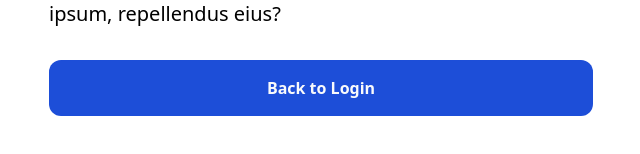
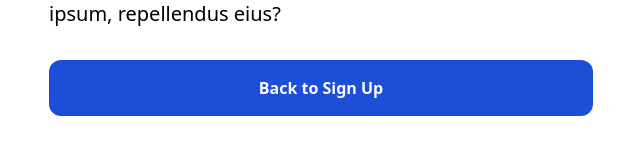
Before and after one commit to GeekyNaved/Easy-Expense, a React (Vite) app: page /privacy-policy in a window 1280 px wide. Shown: the part 376-530 px from the top of the page, without its empty margins (319-959 px from the left). Built offline with nearby package versions, Linux system fonts and the light colour scheme.

Commit message:
adding cursor pointer in links

```diff
--- a/src/pages/auth/EmailSent.jsx
+++ b/src/pages/auth/EmailSent.jsx
@@ -1,7 +1,4 @@
-import { useState } from "react"
-import InputField from "../../components/InputField"
 import CustButton from "../../components/CustButton";
-import { FcGoogle } from "react-icons/fc";
 import { useNavigate } from "react-router-dom";
 import emailRecovery from "../../assets/emailRecovery.png"
 const EmailSent = () => {
--- a/src/pages/auth/ForgotPassword.jsx
+++ b/src/pages/auth/ForgotPassword.jsx
@@ -1,7 +1,5 @@
-import { useState } from "react"
 import InputField from "../../components/InputField"
 import CustButton from "../../components/CustButton";
-import { FcGoogle } from "react-icons/fc";
 import { useNavigate } from "react-router-dom";
 
 const ForgotPassword = () => {
--- a/src/pages/auth/PrivacyPolicy.jsx
+++ b/src/pages/auth/PrivacyPolicy.jsx
@@ -1,7 +1,4 @@
-import { useState } from "react"
-import InputField from "../../components/InputField"
 import CustButton from "../../components/CustButton";
-import { FcGoogle } from "react-icons/fc";
 import { useNavigate } from "react-router-dom";
 
 const PrivacyPolicy = () => {
@@ -14,7 +11,7 @@ const PrivacyPolicy = () => {
             <p className="text-xl">
                 Lorem ipsum dolor sit amet consectetur adipisicing elit. Quisquam unde ducimus dolorum adipisci, laudantium ad rerum eaque numquam odio minus! Cupiditate minus facere assumenda magni, deleniti provident, quia earum quae officiis architecto eius culpa dolorem iure. Sint atque illo dolorem optio eligendi vitae et aperiam in reiciendis ipsum, repellendus eius?
             </p>
-            <CustButton className="my-8 min-w-full" title="Back to Login" handleClick={() => navigate("/login")} />
+            <CustButton className="my-8 min-w-full" title="Back to Sign Up" handleClick={() => navigate("/signup")} />
         </div>
     )
 }
--- a/src/pages/auth/Signup.jsx
+++ b/src/pages/auth/Signup.jsx
@@ -27,9 +27,9 @@ const SignUp = () => {
                 <InputField type={showPassword ? "text" : "password"} placeholder="Password" handleToggle={() => setShowPassword(!showPassword)} />
                 <CustButton className="mt-4 mx-10" title="Sign Up" handleClick={() => alert('login')} />
                 <p className="text-center">By continuing, you agreeing to our {" "}
-                    <a onClick={() => navigate("/terms-of-service")} className="text-sm font-bold underline underline-offset-4">
+                    <a onClick={() => navigate("/terms-of-service")} className="cursor-pointer text-sm font-bold underline underline-offset-4 hover:text-blue-600">
                         Terms of Service
-                    </a> and  <a onClick={() => navigate("/privacy-policy")} className="text-sm font-bold underline underline-offset-4">
+                    </a> and  <a onClick={() => navigate("/privacy-policy")} className="cursor-pointer text-sm font-bold underline underline-offset-4 hover:text-blue-600">
                         Privacy Policy
                     </a>
                 </p>
--- a/src/pages/auth/TermsOfService.jsx
+++ b/src/pages/auth/TermsOfService.jsx
@@ -1,7 +1,4 @@
-import { useState } from "react"
-import InputField from "../../components/InputField"
 import CustButton from "../../components/CustButton";
-import { FcGoogle } from "react-icons/fc";
 import { useNavigate } from "react-router-dom";
 
 const TermsOfService = () => {
@@ -14,7 +11,7 @@ const TermsOfService = () => {
             <p className="text-xl">
                 Lorem ipsum dolor sit amet consectetur adipisicing elit. Quisquam unde ducimus dolorum adipisci, laudantium ad rerum eaque numquam odio minus! Cupiditate minus facere assumenda magni, deleniti provident, quia earum quae officiis architecto eius culpa dolorem iure. Sint atque illo dolorem optio eligendi vitae et aperiam in reiciendis ipsum, repellendus eius?
             </p>
-            <CustButton className="my-8 min-w-full" title="Back to Login" handleClick={() => navigate("/login")} />
+            <CustButton className="my-8 min-w-full" title="Back to Sign Up" handleClick={() => navigate("/signup")} />
         </div>
     )
 }
```
